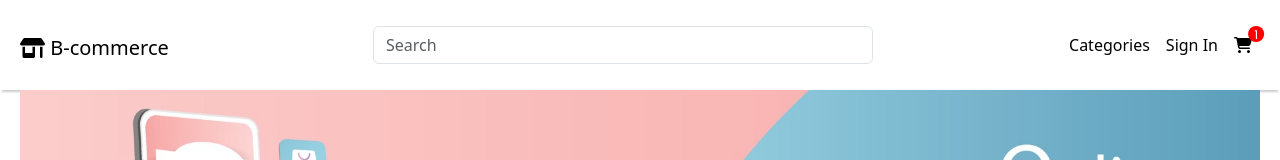
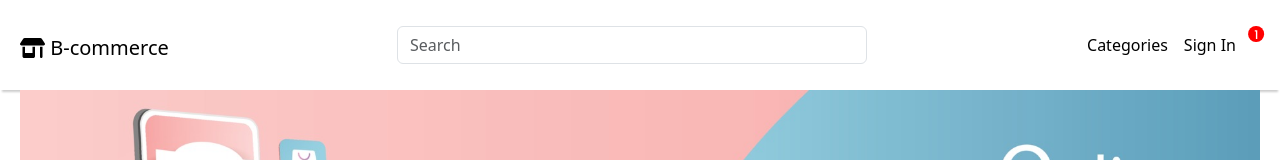
Before and after one commit to BrandonTDiep/B-commerce, a React (Create React App) app in the folder frontend/: page / in a window 1280 px wide. Shown: the top 160 px of the page. Built offline with nearby package versions, Linux system fonts and the light colour scheme; no server answers; the HTML template or start-up script is replaced by a standard one.

Commit message:
changed cart icon and fixed cart quantity on collapse

```diff
--- a/frontend/src/components/Cart.js
+++ b/frontend/src/components/Cart.js
@@ -1,15 +1,9 @@
 import React from 'react'
 import { Offcanvas } from 'react-bootstrap';
-import { FontAwesomeIcon } from '@fortawesome/react-fontawesome'
 
-import { faCartShopping } from '@fortawesome/free-solid-svg-icons';
-const OffCanvas = ({ show, onShow, onClose, ...props }) => {
+const OffCanvas = ({ show, onClose, ...props }) => {
   return (
     <>
-
-      <FontAwesomeIcon className='px-2' icon={faCartShopping} onClick={onShow}/>
-      <span className='bag-quantity'>1</span>
-
       <Offcanvas show={show} onHide={onClose} {...props}>
         <Offcanvas.Header closeButton>
           <Offcanvas.Title>Your Shopping Cart (0)</Offcanvas.Title>
--- a/frontend/src/components/Navbar.js
+++ b/frontend/src/components/Navbar.js
@@ -3,7 +3,7 @@ import { Link, useNavigate } from 'react-router-dom'
 import { Navbar, Nav, Form, FormControl } from 'react-bootstrap';
 
 import { FontAwesomeIcon } from '@fortawesome/react-fontawesome'
-import { faShop, } from '@fortawesome/free-solid-svg-icons';
+import { faShop } from '@fortawesome/free-solid-svg-icons';
 import OffCanvas from '../components/Cart'
 
 const options = [
@@ -36,10 +36,10 @@ const Navbars = () => {
     useEffect(() => {
         const handleResize = () => {
             if(window.innerWidth < 900){
-                setSearchBarWidth('370px')
+                setSearchBarWidth('350px')
             }
             else{
-                setSearchBarWidth('500px')
+                setSearchBarWidth('470px')
             }
         }
 
@@ -62,10 +62,13 @@ const Navbars = () => {
                 <Form className="mx-auto my-2 my-lg-0 searchbar" onSubmit={handleSearchSubmit} id="searchQuery">
                     <FormControl type="text" name="searchQuery" placeholder="Search" className="mr-sm-2" style={{ width: searchBarWidth }} onChange={handleSearchChange} value={searchQuery} />
                 </Form>
-                <Nav className="ml-auto align-items-center">
+                <Nav className="ml-auto">
                     <Link to="/categories/all" className="nav-link">Categories</Link>
                     <Link to="/" className="nav-link">Sign In</Link>
-                    <OffCanvas show={show} placement={'end'} onShow={toggleShow} onClose={handleClose} {...options[0]} />
+                    <i className="nav-link bi bi-cart3" onClick={toggleShow}>
+                        <span className='bag-quantity'>1</span>
+                    </i>
+                    <OffCanvas show={show} placement={'end'} onClose={handleClose} {...options[0]} />
                 </Nav>
             </Navbar.Collapse>
         </Navbar>
--- a/frontend/src/index.css
+++ b/frontend/src/index.css
@@ -47,6 +47,10 @@ body {
   padding: 20px 20px;
 }
 
+.navbar-nav{
+  align-items: center;
+}
+
 a.nav-link{
   color: black ;
 }
@@ -59,7 +63,7 @@ a.nav-link{
   height: 40px;
 }
 
-.bi.bi-bag{
+.bi.bi-cart3{
   font-size: 1.6rem;
 }
 
@@ -71,7 +75,7 @@ a.nav-link{
   right: 1.19rem;
   font-family: poppins, sans-serif;
   font-style: normal;
-  font-weight: 400;
+  font-weight: 500;
   font-size: 0.75rem;
   line-height: 1.1rem;
   text-transform: uppercase;
@@ -317,3 +321,13 @@ input::-webkit-inner-spin-button {
     font-size: 0.9rem;
   }
 }
+
+@media (max-width: 767px){
+  .navbar-nav{
+    align-items: normal;
+  }
+  .bag-quantity{
+    position: static;
+    transform: translate(-10%, -106%);
+  }
+}
--- a/frontend/src/pages/Product.js
+++ b/frontend/src/pages/Product.js
@@ -98,7 +98,7 @@ const Product = () => {
 
 
         <div className="d-grid gap-3">
-          <Button variant="danger"  size="lg">Add To Cart</Button>
+          <Button variant="danger" size="lg">Add To Cart</Button>
           <Button variant="outline-secondary" size="lg">Buy Now</Button>{' '}
         </div>
 
```
